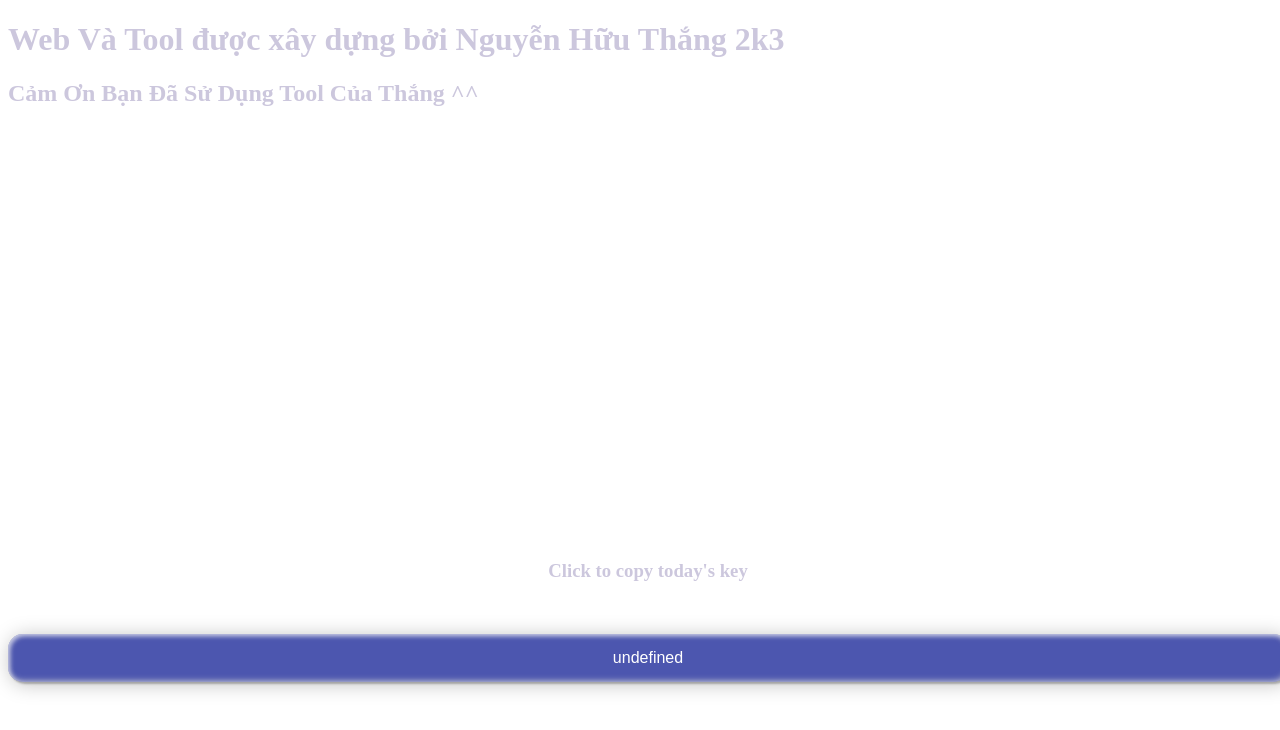
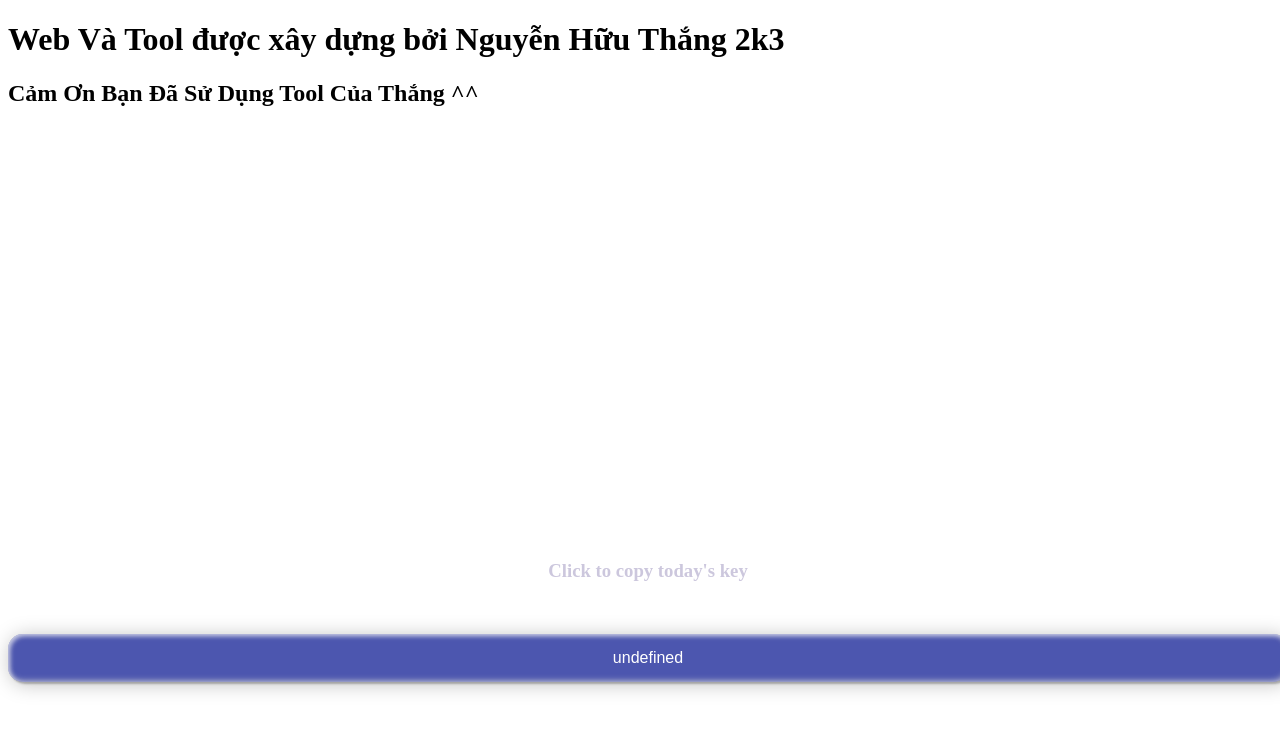
Before and after one commit to nguyenhuuthang113/keyfree.python, a plain HTML site: page index.html in a window 1280 px wide. Drawn offline with nearby package versions, Linux system fonts and the light colour scheme.

Commit message:
Update index.html

```diff
--- a/index.html
+++ b/index.html
@@ -27,9 +27,9 @@
 
 <body>
 
-    <h1 style="color: rgb(204, 199, 221)" style = "font-family:Arial, Helvetica, sans-serif"></h1style>                              Web Và Tool được xây dựng bởi Nguyễn Hữu Thắng 2k3</h1>
+    <h1 style="color: rgb(0, 0, 0)" style = "font-family:Arial, Helvetica, sans-serif"></h1style>                              Web Và Tool được xây dựng bởi Nguyễn Hữu Thắng 2k3</h1>
     <!--<h2 class="text-white mb-4"><span style="color: rgb(204, 199, 221)" class="d-block" style = "font-family:'Trebuchet MS', 'Lucida Sans Unicode', 'Lucida Grande', 'Lucida Sans', Arial, sans-serif">                Chúc Mừng Bạn Đã Vượt Key Thành Công!!!</span></h2> -->
-    <h2 class="text-white mb-4"><span style="color: rgb(204, 199, 221)" class="d-block">                Cảm Ơn Bạn Đã Sử Dụng Tool Của Thắng ^^</span></h2>
+    <h2 class="text-white mb-4"><span style="color: rgb(0, 0, 0)" class="d-block">                Cảm Ơn Bạn Đã Sử Dụng Tool Của Thắng ^^</span></h2>
     <br>
     <br>
     <br>
```
